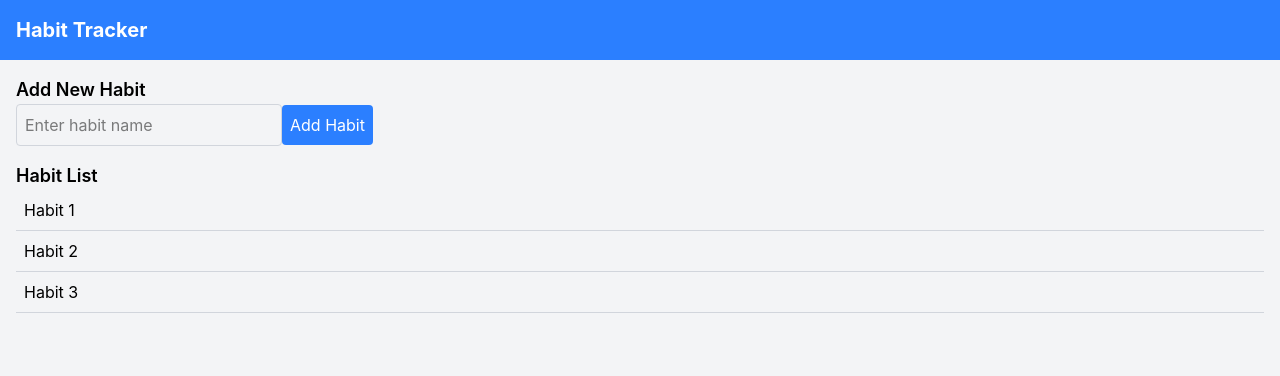
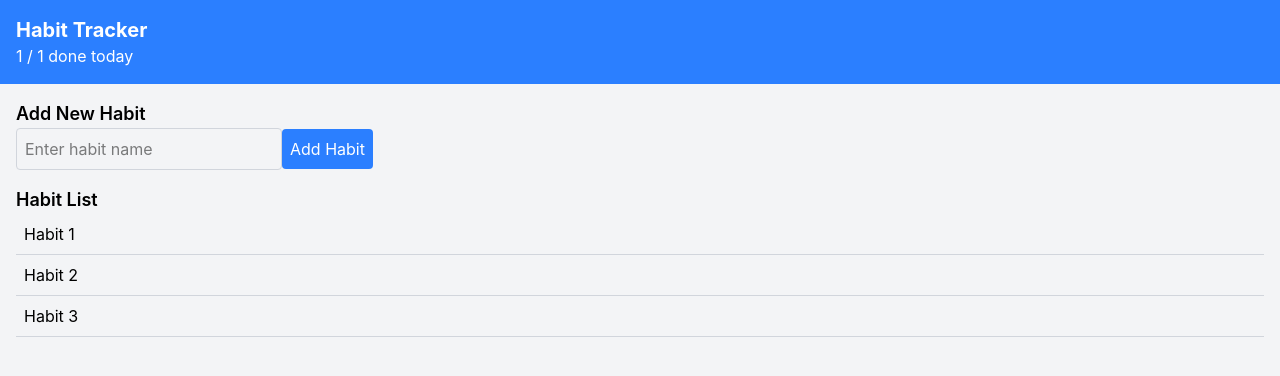
Before and after one commit to franco-ortega/habit-tracker, a React (Vite) app: page / in a window 1280 px wide. Shown: the top 376 px of the page. Built offline with nearby package versions, Linux system fonts and the light colour scheme.

Commit message:
refactor header into new Header component

```diff
--- a/src/App.tsx
+++ b/src/App.tsx
@@ -1,11 +1,11 @@
 // App will have three sections: Header, Form, and Habit List
+
+import Header from './components/Header';
 
 export default function App() {
 	return (
 		<div className='min-h-screen bg-gray-100'>
-			<header className='bg-blue-500 text-white p-4'>
-				<h1 className='text-xl font-bold'>Habit Tracker</h1>
-			</header>
+			<Header />
 			<main className='p-4'>
 				<section className='mb-4'>
 					<h2 className='text-lg font-semibold'>Add New Habit</h2>
--- /dev/null
+++ b/src/components/Header.tsx
@@ -0,0 +1,11 @@
+export default function Header() {
+	return (
+		<header className='bg-blue-500 text-white p-4'>
+			<div>
+				<h1 className='text-xl font-bold'>Habit Tracker</h1>
+				<span>1 / 1 done today</span>
+			</div>
+			<div></div>
+		</header>
+	);
+}
```
